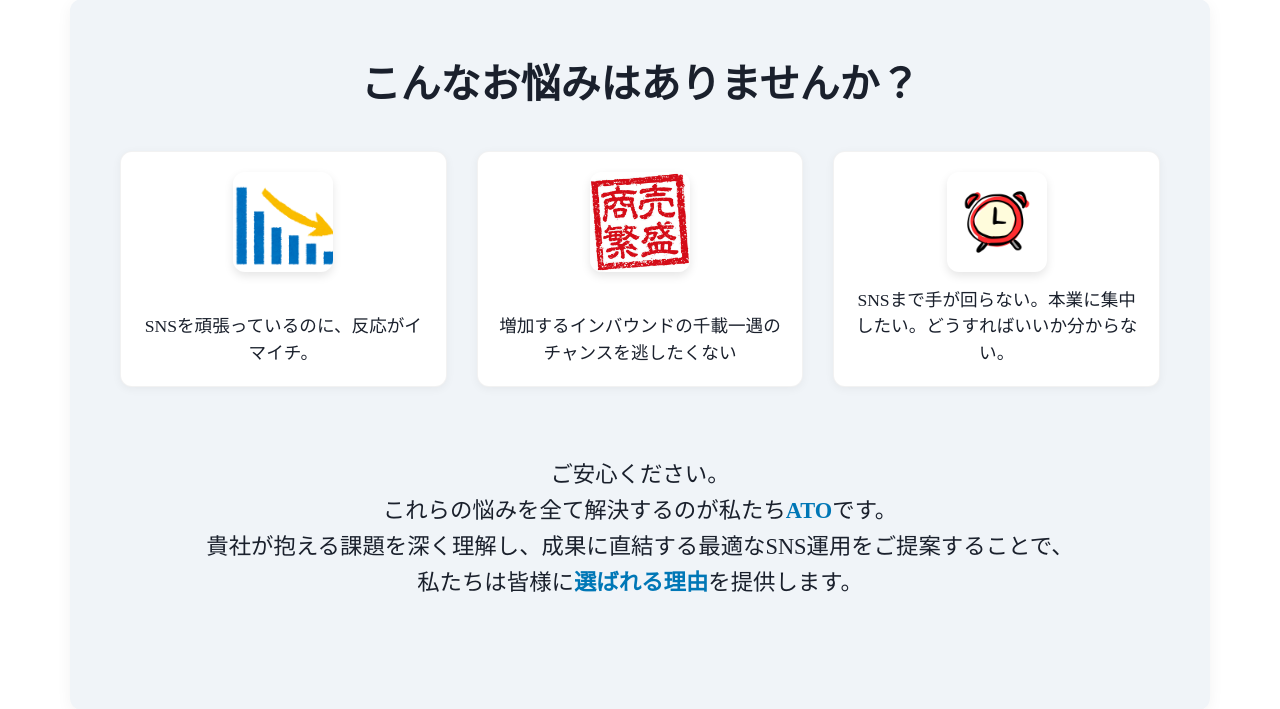
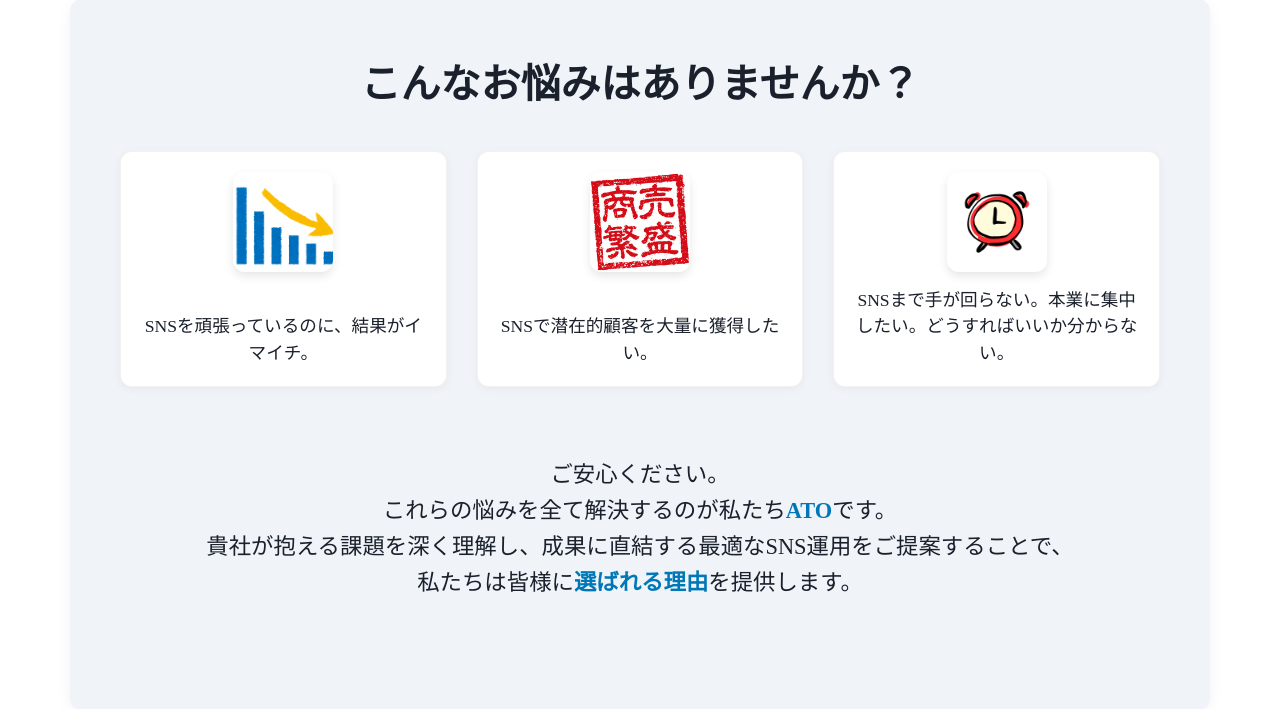
Before and after one commit to aiwamu/ATO, a Flask app: page / in a window 1280 px wide. Shown: the part 2516-3225 px from the top of the page. Run offline with Flask 3, Linux system fonts and the light colour scheme; some web fonts are replaced.

Commit message:
Update index.html

```diff
--- a/templates/index.html
+++ b/templates/index.html
@@ -2490,7 +2490,7 @@ transform: scale(1.2);
 
 <ul class="problem-list">
 
-<ul class="problem-list"> <li> <div class="problem-icon-wrapper"> <img src="{{ url_for('static', filename='images/down.png') }}" alt="SNS成長の悩み"> </div> <div class="problem-text">SNSを頑張っているのに、反応がイマイチ。</div> </li> <li> <div class="problem-icon-wrapper"> <img src="{{ url_for('static', filename='images/growe.png') }}" alt="インバウンド集客の悩み"> </div> <div class="problem-text">増加するインバウンドの千載一遇のチャンスを逃したくない</div> </li> <li> <div class="problem-icon-wrapper"> <img src="{{ url_for('static', filename='images/time.png') }}" alt="SNS運用の難しさ"> </div> <div class="problem-text">SNSまで手が回らない。本業に集中したい。どうすればいいか分からない。</div> </li> </ul>
+<ul class="problem-list"> <li> <div class="problem-icon-wrapper"> <img src="{{ url_for('static', filename='images/down.png') }}" alt="SNS成長の悩み"> </div> <div class="problem-text">SNSを頑張っているのに、結果がイマイチ。</div> </li> <li> <div class="problem-icon-wrapper"> <img src="{{ url_for('static', filename='images/growe.png') }}" alt="インバウンド集客の悩み"> </div> <div class="problem-text">SNSで潜在的顧客を大量に獲得したい。</div> </li> <li> <div class="problem-icon-wrapper"> <img src="{{ url_for('static', filename='images/time.png') }}" alt="SNS運用の難しさ"> </div> <div class="problem-text">SNSまで手が回らない。本業に集中したい。どうすればいいか分からない。</div> </li> </ul>
 
 <p class="problem-solution">
 
```
